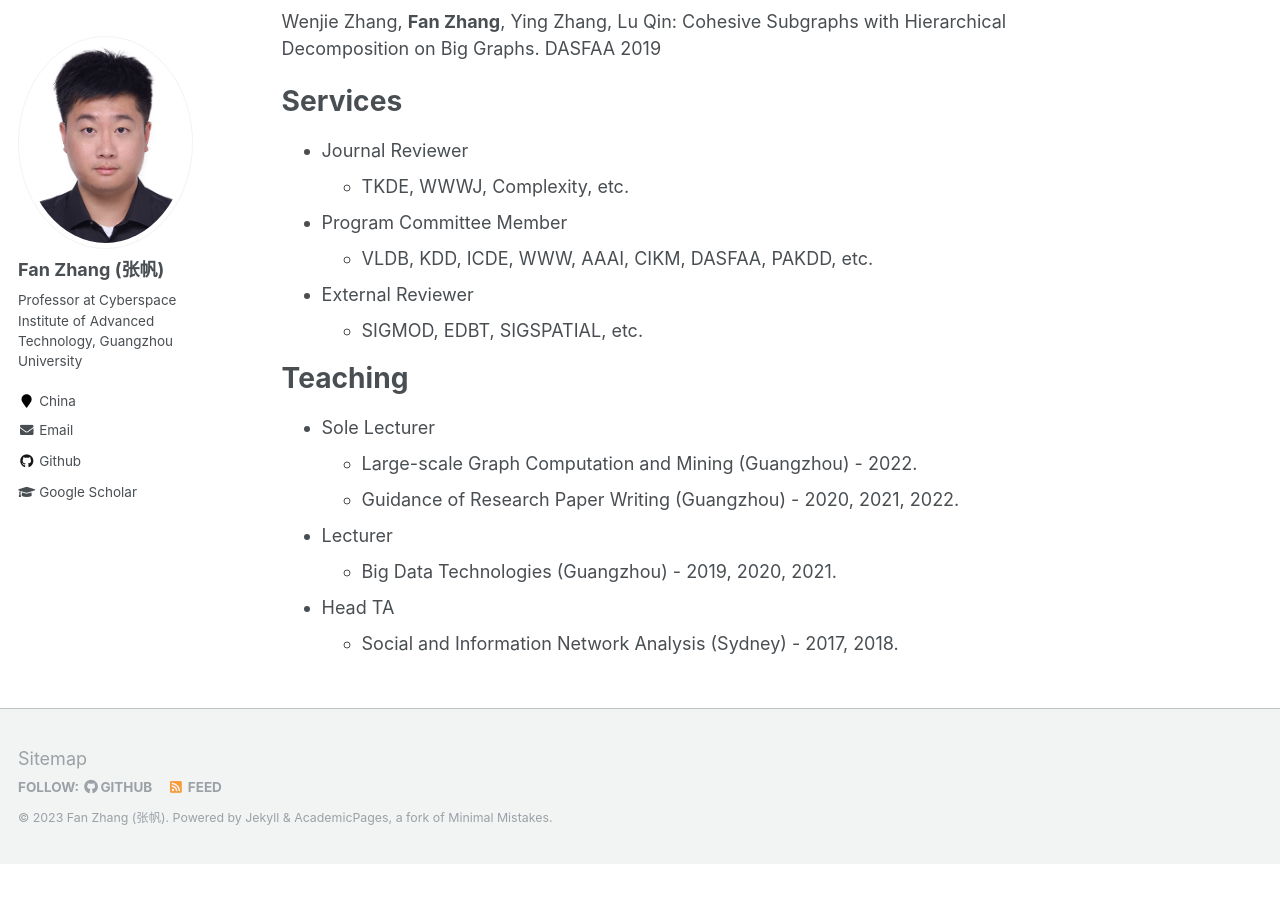
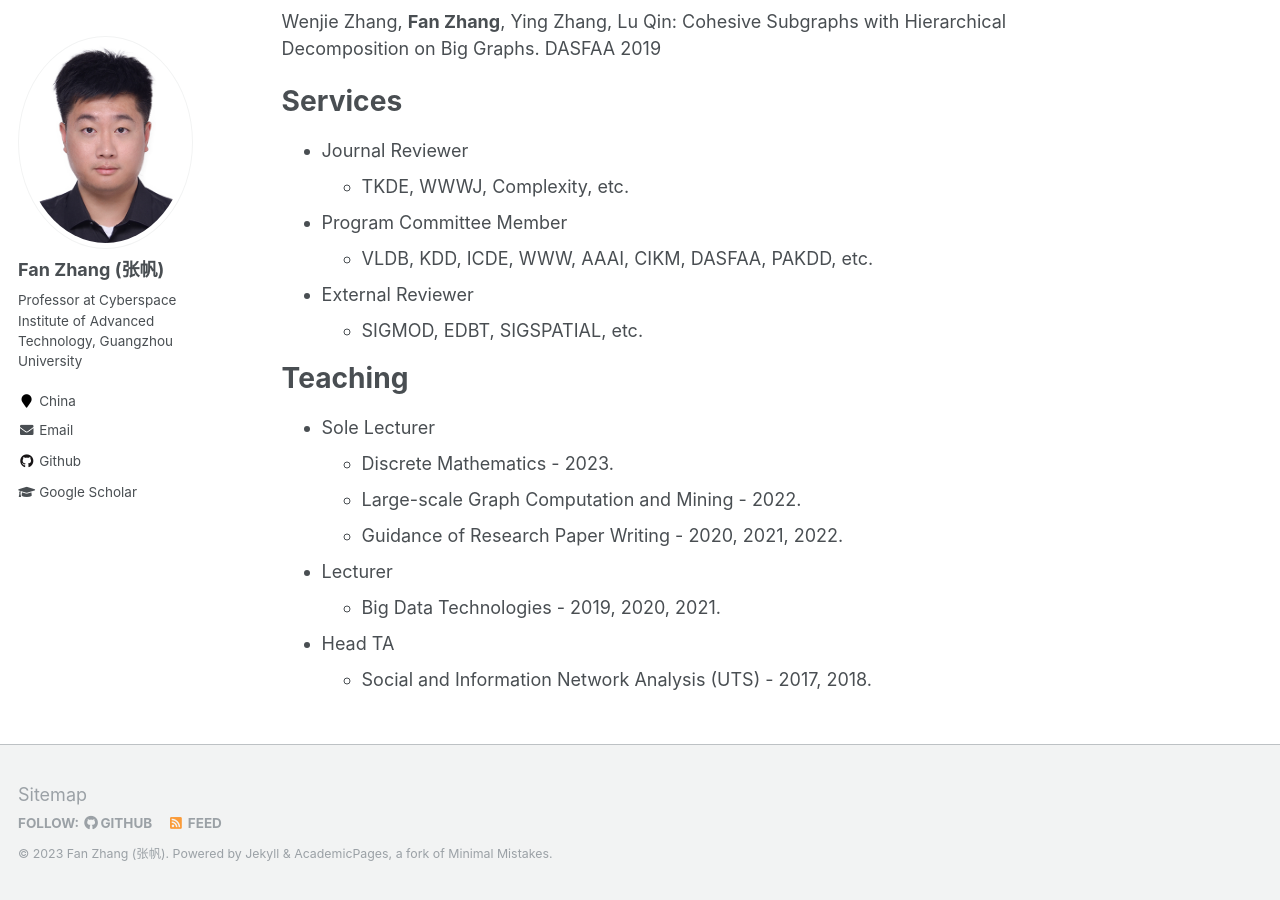
Before and after one commit to fanzhangcs/fanzhangcs.github.io, a Jekyll site: the page built from _pages/about.md, in a window 1280 px wide and 900 px high, scrolled down 3738 px. Built offline with Jekyll 4.4.1, drawn with Linux system fonts in a browser that asks for light colours; before the commit the page ends 4602 px from its top, so only the background shows below that.

Commit message:
Update about.md

```diff
--- a/_pages/about.md
+++ b/_pages/about.md
@@ -120,11 +120,12 @@ Services
 Teaching
 ======
 - Sole Lecturer
-  - Large-scale Graph Computation and Mining (Guangzhou) - 2022.
-  - Guidance of Research Paper Writing (Guangzhou) - 2020, 2021, 2022.
+  - Discrete Mathematics - 2023.
+  - Large-scale Graph Computation and Mining - 2022.
+  - Guidance of Research Paper Writing - 2020, 2021, 2022.
 
 - Lecturer
-  - Big Data Technologies (Guangzhou) - 2019, 2020, 2021.
+  - Big Data Technologies - 2019, 2020, 2021.
 
 - Head TA
-  - Social and Information Network Analysis (Sydney) - 2017, 2018.
+  - Social and Information Network Analysis (UTS) - 2017, 2018.
```
